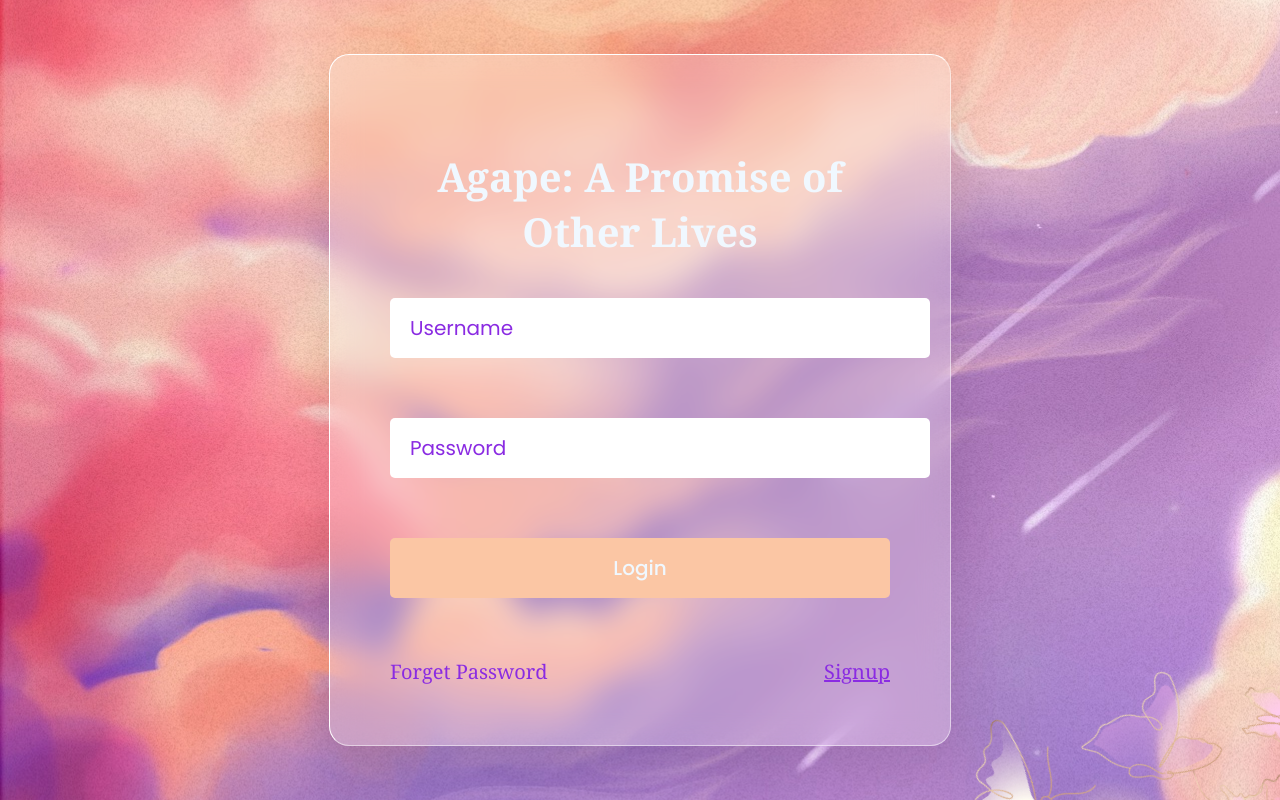
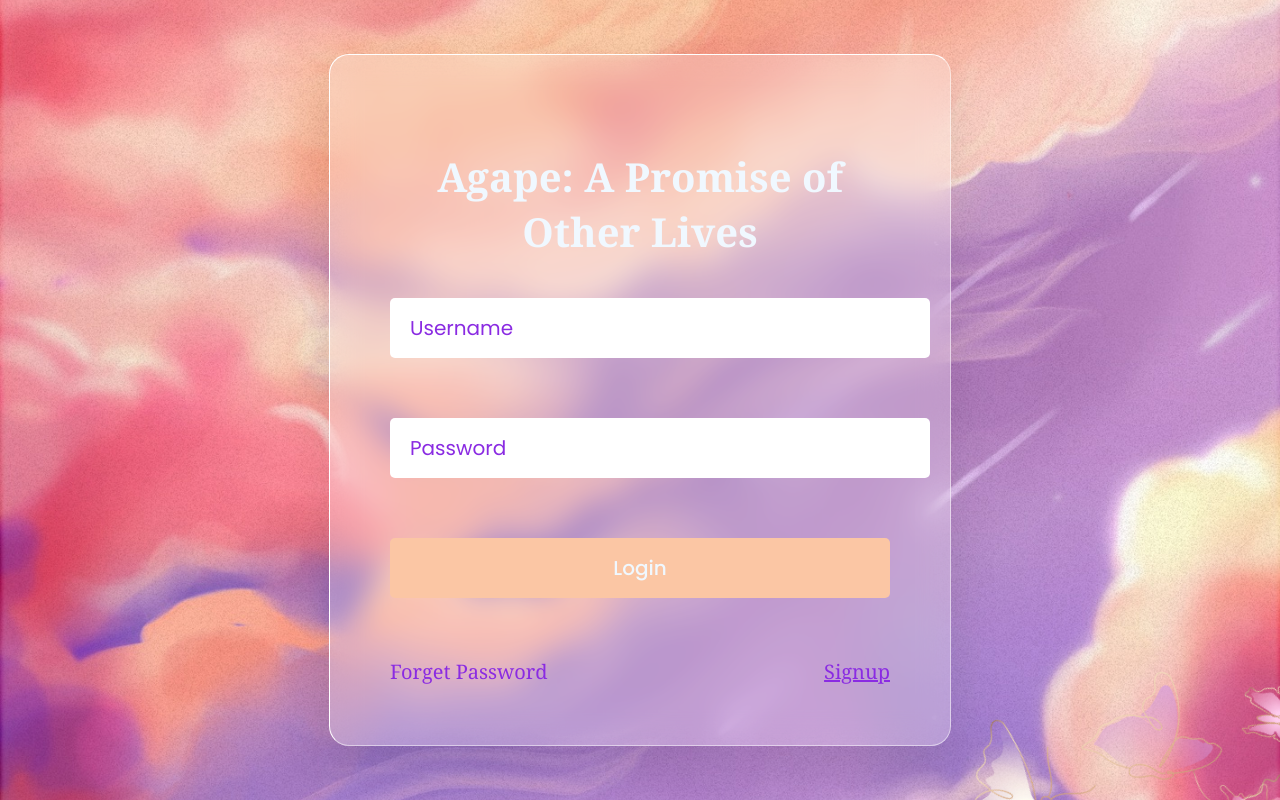
Before and after one commit to francinemaia/LoginPage, a plain HTML site: page index.html in a window 1280 px wide. Drawn offline with Linux system fonts and the light colour scheme.

Commit message:
overflow

```diff
--- a/style.css
+++ b/style.css
@@ -14,7 +14,6 @@ section
     align-items:center;
     width: 100%;
     height: 100vh;
-    overflow-x: hidden;
 }
 
 section .bg
@@ -22,7 +21,7 @@ section .bg
     position: absolute;
     top: 0;
     left: 0;
-    width: 111%;
+    width: 100%;
     height: 100%;
     object-fit: cover;
 }
```
